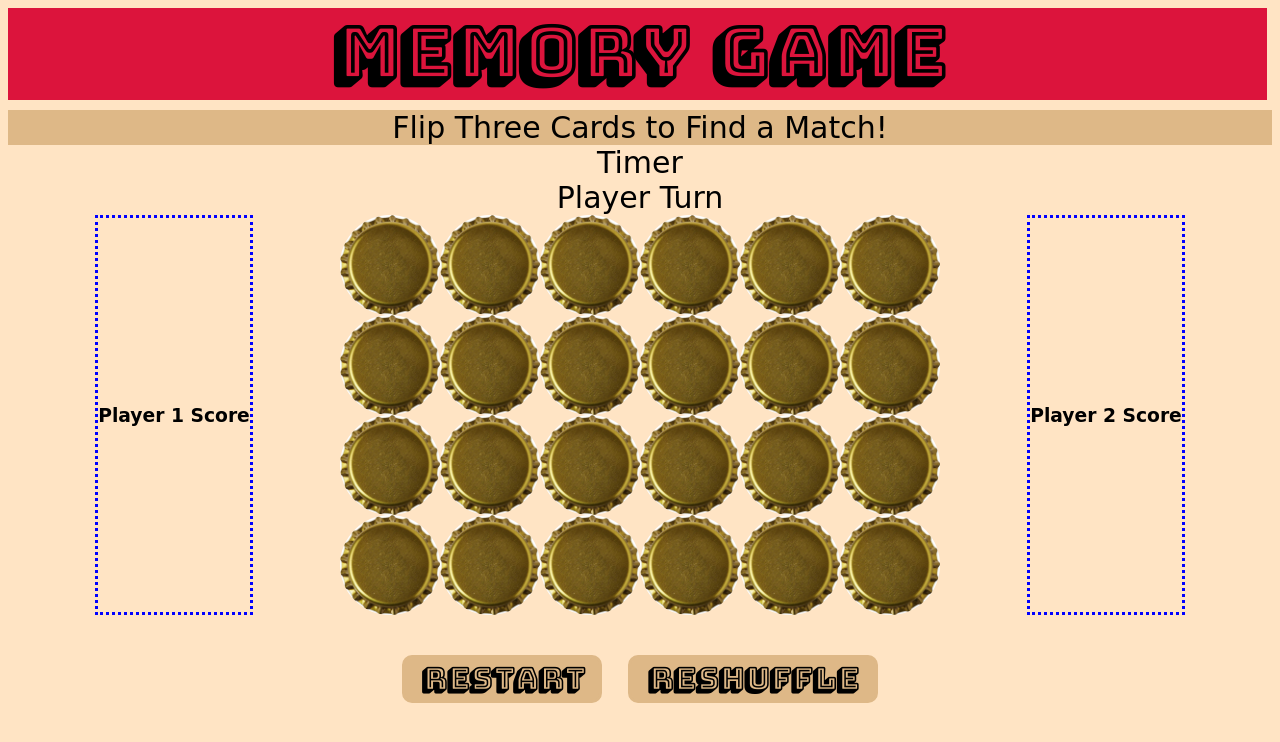
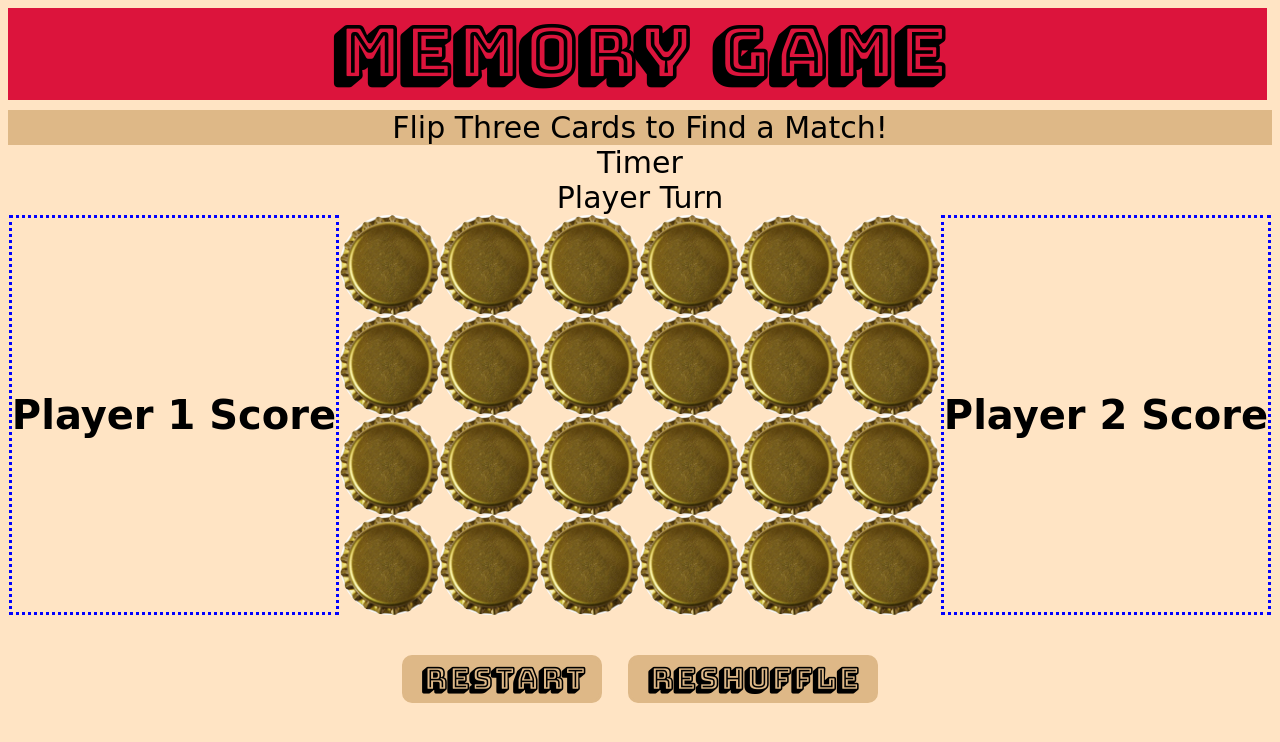
Before and after one commit to boyoon-c/memory-game, a plain HTML site: page index.html in a window 1280 px wide. Drawn offline with Linux system fonts and the light colour scheme; a web font is replaced by a local one.

Commit message:
Adjust tplayer score text alignment

```diff
--- a/css/style.css
+++ b/css/style.css
@@ -53,13 +53,15 @@ h1 {
     align-items: center;
 }
 
+*/
 #p1Score {
     display: flex;
     justify-content: left;
     align-items: center;
     flex-direction: row;
     font-family: 'Odibee Sans', cursive;
-    font-size: 25px;
+    font-size: 40px;
+    text-align: center;
 }
 
 #p2Score{
@@ -67,13 +69,12 @@ h1 {
     align-items: space-between;
     display: flex;
     font-family: 'Odibee Sans', cursive;
-    font-size: 25px;
+    font-size: 40px;
     flex-direction: row-reverse
 }
-*/
-.h3 {
-    display: flex;
-    justify-content: space-around;
+h3 {
+    font-size: 40px;
+    text-align: center;
 }
 #instruction{
     background-color: burlywood;
--- a/js/app.js
+++ b/js/app.js
@@ -158,8 +158,8 @@ function handleClick(e){
      }
  }
  function render(p1Score, p2Score){
-    p1Stat.innerText=`Player 1 Score: ${p1Score}`
-    p2Stat.innerText=`Player 2 Score: ${p2Score}`
+    p1Stat.innerText=`Player 1 Score: \n ${p1Score}`
+    p2Stat.innerText=`Player 2 Score: \n ${p2Score}`
  }
  function shuffleArray(array){
      for (let i=emojis.length-1; i>0; i--){
```
